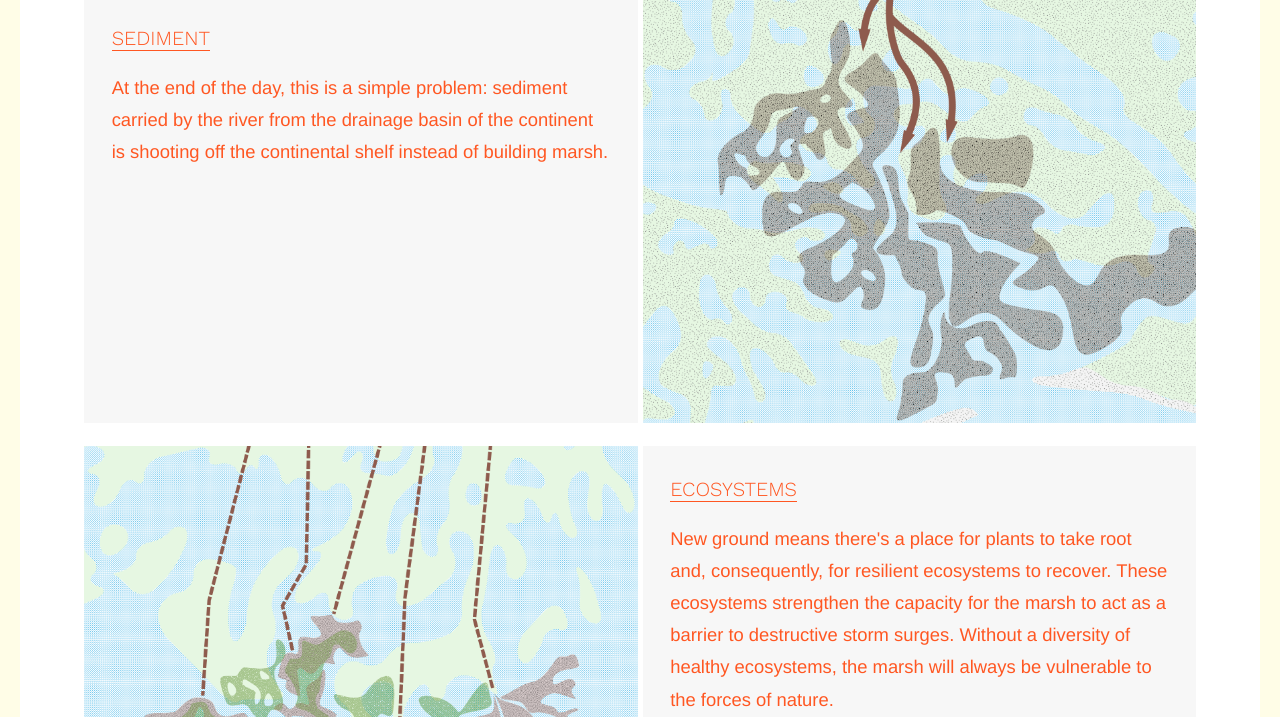
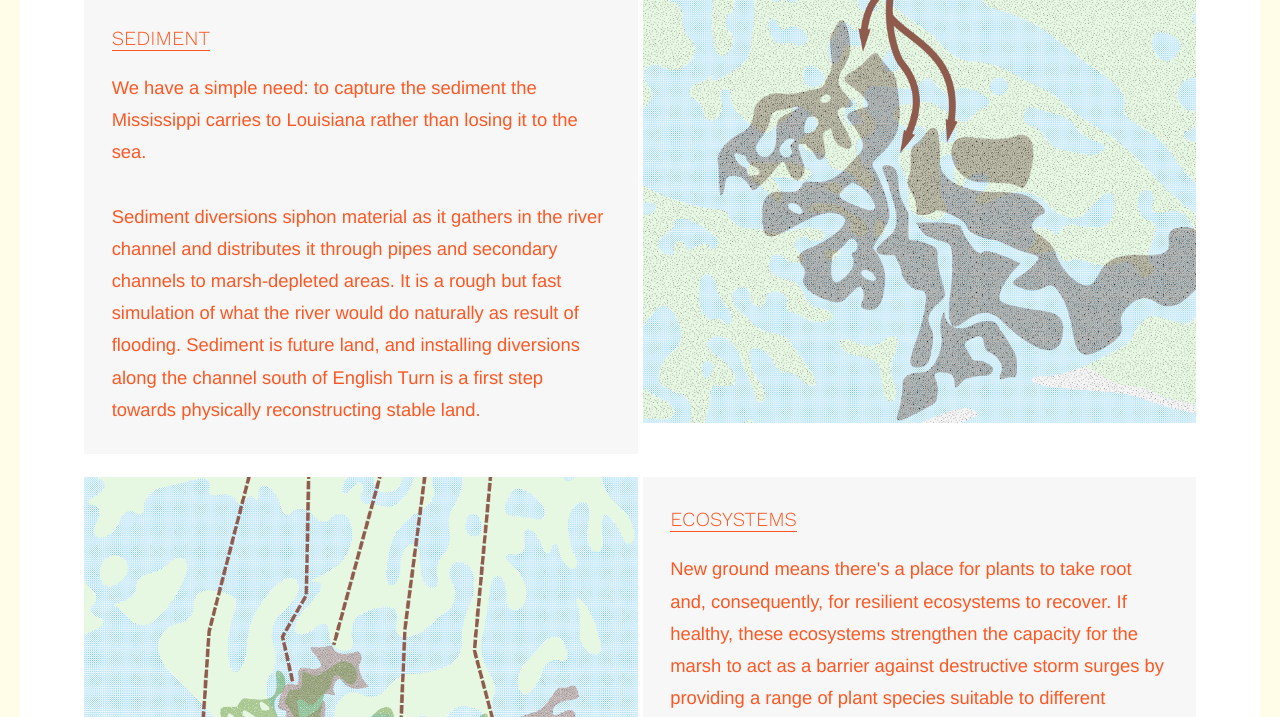
Before and after one commit to leidio/workshop, a Jekyll site: the page built from narrative.html, in a window 1280 px wide and 900 px high, scrolled down 19107 px, cut to the strip 183-900 px from the top of the window. Built offline with Jekyll 4.4.1, drawn with Linux system fonts in a browser that asks for light colours; some web fonts are replaced; some of the changed text lies outside the part shown.

Commit message:
tweaks, changing course copy

```diff
--- a/css/common.css
+++ b/css/common.css
@@ -483,8 +483,7 @@ F O O T E R
 
 footer {
 	border-top: 1px solid #eee;
-	margin-top:5%;
-	padding: 5% 0 5% 0;
+	margin: 5% 0 5% 0;
     background-color:white;
 }
 
--- a/narrative.html
+++ b/narrative.html
@@ -192,7 +192,7 @@ layout: stanford
         <div class="grid grid_2h top5">
             <div class="hide">
                 <img src="{{site.baseurl}}/img/water/water33.png" class="op80">
-                <span class="captionbox projectcaption">Connecting with water a is part of ritual</span>
+                <span class="captionbox projectcaption">Connecting with water is a part of ritual</span>
             </div>
                 <div class="border0 blue1_bg">
                 <span class="narr-projecttext blue1">In myth, the bayou is a place of outlaw, but also redemption. On Mardi Gras day in New Orleans, revelers go down to the bank of the Mississippi River to spread ashes and give blessings for the dead. Invoking their names, streamers are dipped into the river, and the wind blows water over those gathered.</span>
@@ -324,7 +324,7 @@ Michigan!
         <!-- OBJECTIVES -->
         <div class="grid grid_2h top5">
             <div class="narr-projecttext yellow1 left5">
-            The project's multiscalar and transdisciplinary approach to a resilient delta addresses primary six objectives.
+            The project's multiscalar and transdisciplinary approach to a resilient delta addresses six primary objectives.
             </div>
             <div>
                 <img src="{{site.baseurl}}/img/cc/objectives_2018.png">
@@ -353,13 +353,14 @@ Michigan!
             <div class="gray_bg border0 bottborder">
                 <span class="narr-projectheadline yellow1 uline">Sediment</span><br><br>
                 <div class="projecttext yellow1">
-                At the end of the day, this is a simple problem: sediment carried by the river from the drainage basin of the continent is shooting off the continental shelf instead of building marsh.
+                We have a simple need: to capture the sediment the Mississippi carries to Louisiana rather than losing it to the sea.
+                <br><br>Sediment diversions siphon material as it gathers in the river channel and distributes it through pipes and secondary channels to marsh-depleted areas. It is a rough but fast simulation of what the river would do naturally as result of flooding. Sediment is future land, and installing diversions along the channel south of English Turn is a first step towards physically reconstructing stable land.
                 </div>
             </div>
             <div class="hide">
                 <img src="{{site.baseurl}}/img/cc/sediment_2018b.png">
                 <span class="captionbox projectcaption">
-                Sediment
+                Sediment diversions can quickly build new land
                 </span>
             </div>
         </div>
@@ -377,7 +378,7 @@ Michigan!
             <div class="gray_bg border0 bottborder">
                 <span class="narr-projectheadline yellow1 uline">Ecosystems</span><br><br>
                 <div class="projecttext yellow1">
-                New ground means there's a place for plants to take root and, consequently, for resilient ecosystems to recover. These ecosystems strengthen the capacity for the marsh to act as a barrier to destructive storm surges. Without a diversity of healthy ecosystems, the marsh will always be vulnerable to the forces of nature.
+                New ground means there's a place for plants to take root and, consequently, for resilient ecosystems to recover. If healthy, these ecosystems strengthen the capacity for the marsh to act as a barrier against destructive storm surges by providing a range of plant species suitable to different conditions, such as water salinity and soil density. Without this diversity of healthy ecosystems, the marsh will be vulnerable to powerful climate events like hurricanes.
                 </div>
             </div>
         </div>
@@ -389,7 +390,7 @@ Michigan!
             <div class="gray_bg border0 bottborder">
                 <span class="narr-projectheadline yellow1 uline">Community & Industry</span><br><br>
                 <div class="projecttext yellow1">
-                Community and industry both have valid stakes. But we need to be smart.
+                Without systemically rethinking river controls, communities have limited hope to remain viable, let alone grounded and dry. At this point, communities need a healthy delta to keep living. Perversely, without the value attached to the existence and heritage of communities througout the delta, complacency and ambivalence might pose a greater threat instead.<br><br>There are good reasons to design environmental systems that allow communities and industrial sites to coexist with this fragile landscape, and mitigate — and in many cases, reverse - the threat that industry has posed to the delta in previous decades.
                 </div>
             </div>
             <div class="hide">
```
